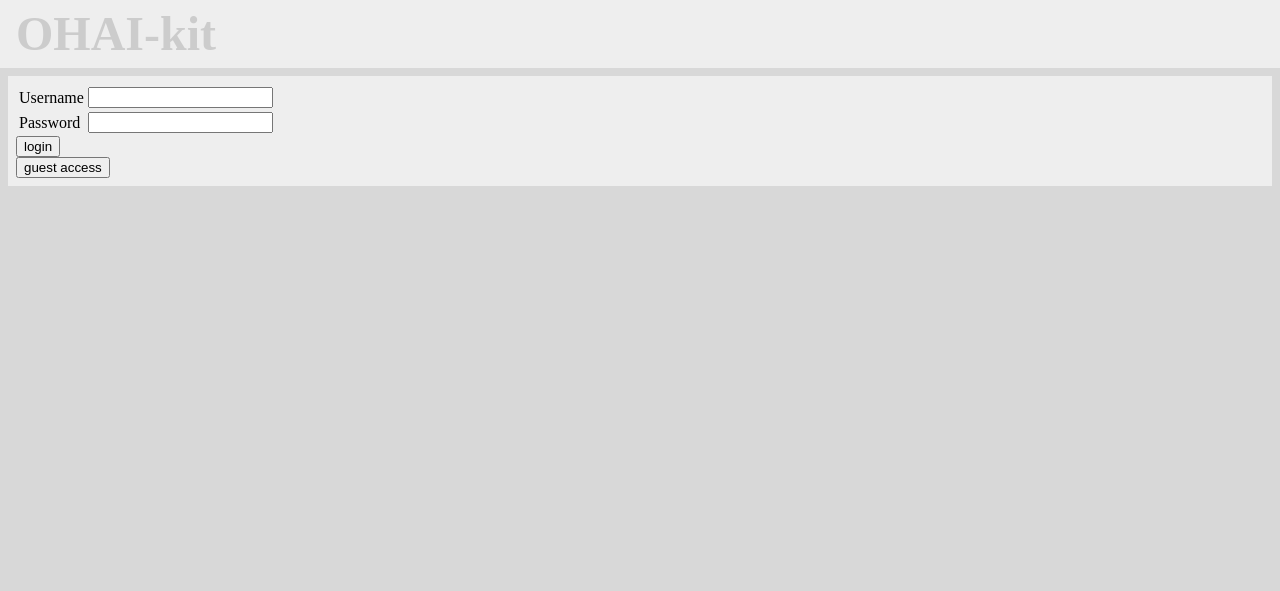
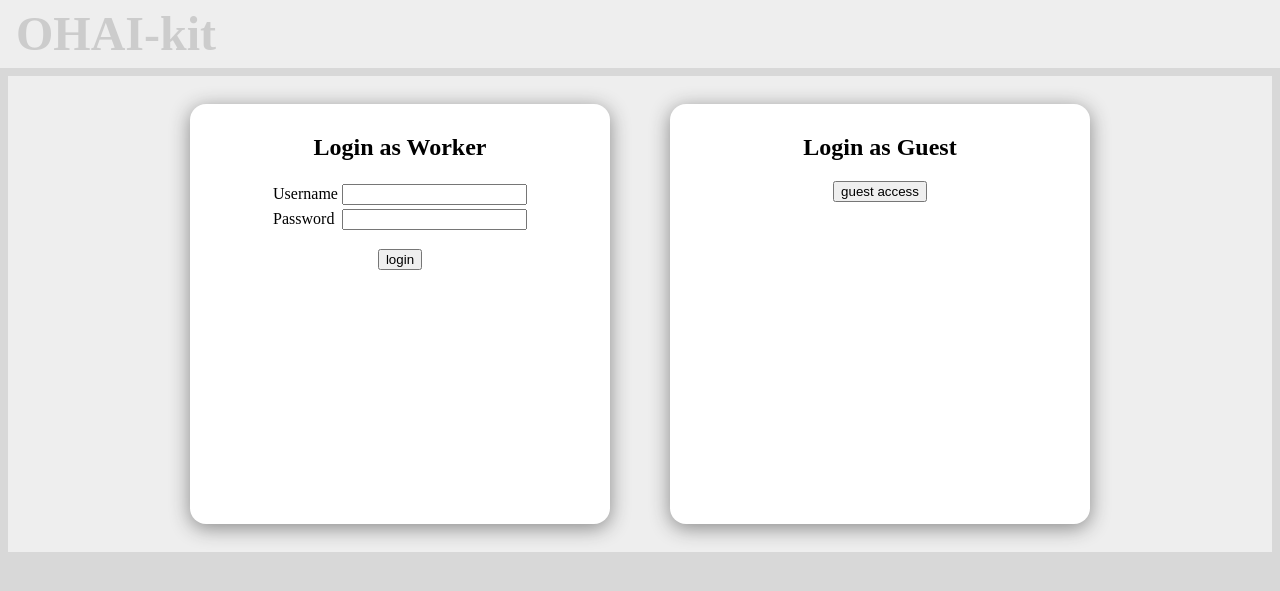
Before and after one commit to alephobjects/ohai-kit, a Django app: template ohai_kit/templates/ohai_kit/login.html in a window 1280 px wide. Shown: the top 591 px of the page. Run offline with Django 3.2, Linux system fonts and the light colour scheme; the template is opened without the code that fills it, so the values that code supplies are empty, except form fields; tables that the repository leaves empty hold one stand-in row (values such as "Sample post"); form fields are guessed from the names that the template uses.

Commit message:
Made the login page look nice.

```diff
--- a/ohai_kit/templates/ohai_kit/login.html
+++ b/ohai_kit/templates/ohai_kit/login.html
@@ -1,12 +1,74 @@
 {% extends "base.html" %}
+{% block head_ext %}
+<style type="text/css">
+#forms {
+}
+
+.auth_interface {
+   display: block;
+   width: 50%;
+}
+#guest_interface {
+   float: right;
+}
+.auth_interface h2 {
+   text-align: center;
+}
+.auth_interface>form {
+   display: block;
+   background-color: white;
+   min-height: 400px;
+   max-width: 400px;
+   margin-top: 20px!important;
+   margin-bottom: 20px!important;
+   padding: 10px;
+   border-radius: 16px;
+   vertical-align: center;
+   box-shadow: 0px 4px 20px #888;
+}
+.auth_interface>form table {
+   margin-left: auto;
+   margin-right: auto;
+}
+.auth_interface>form input[type=submit] {
+   display: block;
+   margin-left: auto;
+   margin-right: auto;
+   margin-top: 16px;
+}
+#guest_interface>form {
+   margin-left: 30px!important;
+   margin-right: auto;
+}
+#login_interface>form {
+   margin-right: 30px!important;
+   margin-left: auto;
+}
+
+
+
+
+</style>
+{% endblock %}
+
 {% block content %}
-
 {% if form.errors %}
 <p>Your username and password didn't match. Please try again.</p>
 {% endif %}
 
+<div id="guest_interface" class="auth_interface">
+  <form method="post" action="{% url 'ohai_kit:guest_access' %}">
+    {% csrf_token %}
+    <h2>Login as Guest</h2>
+    <input type="submit" value="guest access" />
+    <input type="hidden" name="next" value="{{ next }}" />
+  </form>
+</div>
+
+<div id="login_interface" class="auth_interface">
   <form method="post" action="{% url 'ohai_kit:login' %}">
     {% csrf_token %}
+    <h2>Login as Worker</h2>
     <table>
       <tr>
         <td>{{ form.username.label_tag }}</td>
@@ -21,11 +83,5 @@
     <input type="submit" value="login" />
     <input type="hidden" name="next" value="{{ next }}" />
   </form>
-
-
-<form method="post" action="{% url 'ohai_kit:guest_access' %}">
-  {% csrf_token %}
-  <input type="submit" value="guest access" />
-  <input type="hidden" name="next" value="{{ next }}" />
-</form>
+</div>
 {% endblock %}
```
Lines whose indentation alone changed are shown as unchanged.
